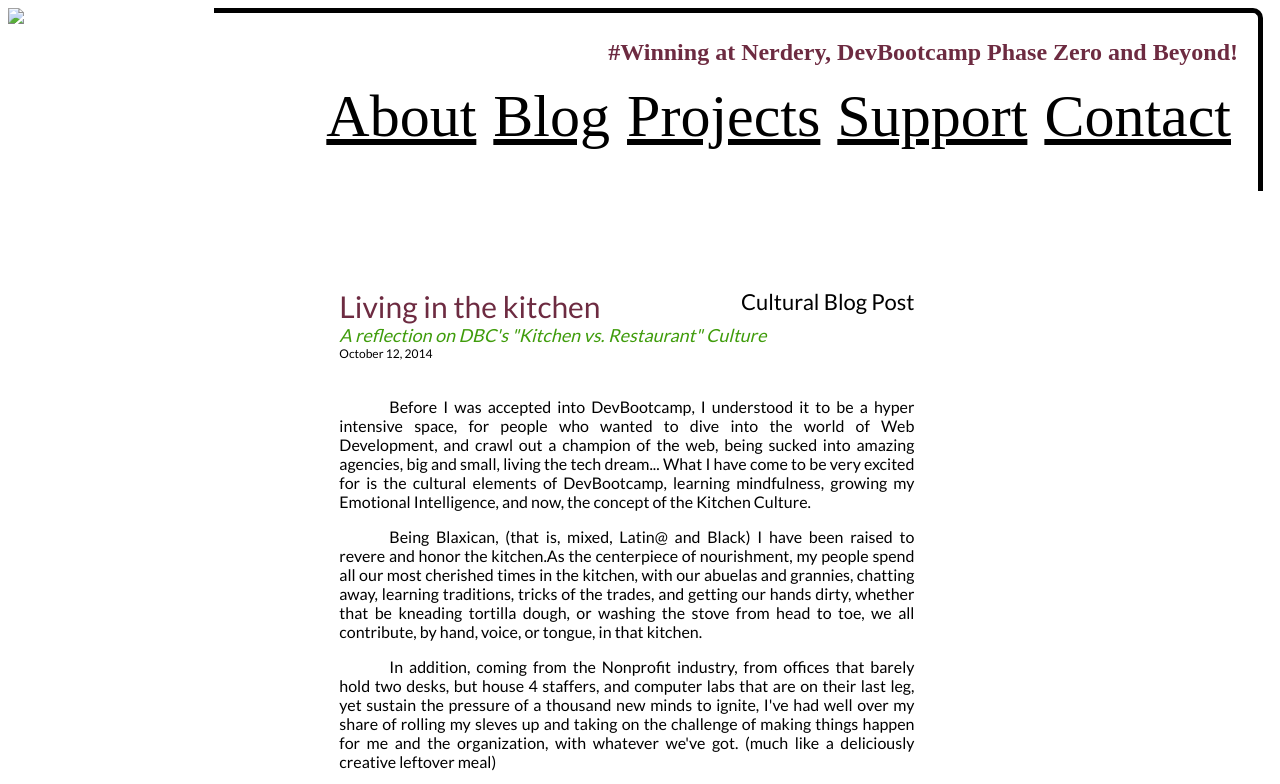
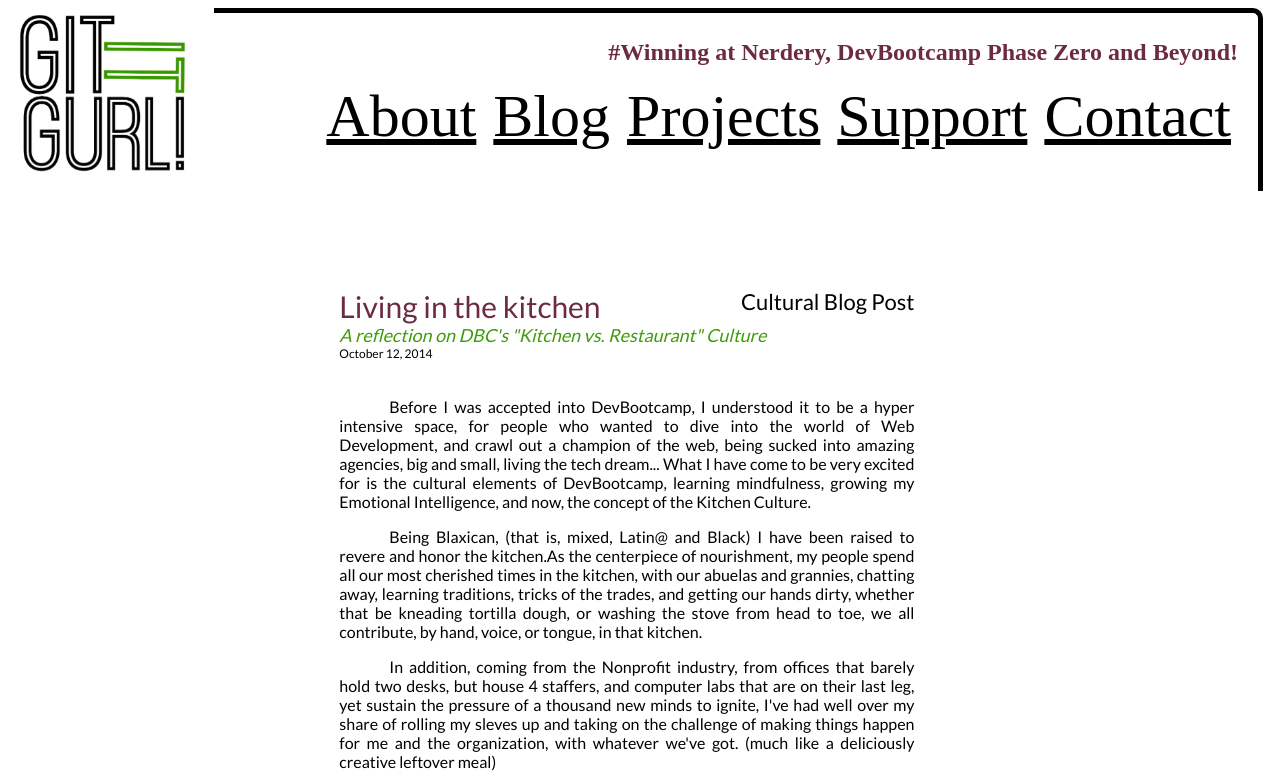
Before and after one commit to KaraAJC/old_KaraAJC.github.io, a plain HTML site: page blog/new-c1-chefs-kitchen.html in a window 1280 px wide. Shown: the top 784 px of the page. Drawn offline with Linux system fonts and the light colour scheme.

Commit message:
updating two pages that had an incorrect path to the websites logo

```diff
--- a/blog/new-c1-chefs-kitchen.html
+++ b/blog/new-c1-chefs-kitchen.html
@@ -14,7 +14,7 @@
 	<body>
 		<div id="topContainer">
           	<div id="logobox">
-          		<a href="index.html"><img src="stylesheets/assets/gititgurlLogo.png"></img></a>
+          		<a href="index.html"><img src="../stylesheets/assets/gititgurlLogo.png"></img></a>
           	</div>
 
           	<div id="topNav">
```
Also changed, not shown: blog/new-t1-git-blog.html (+1 -1 lines).
